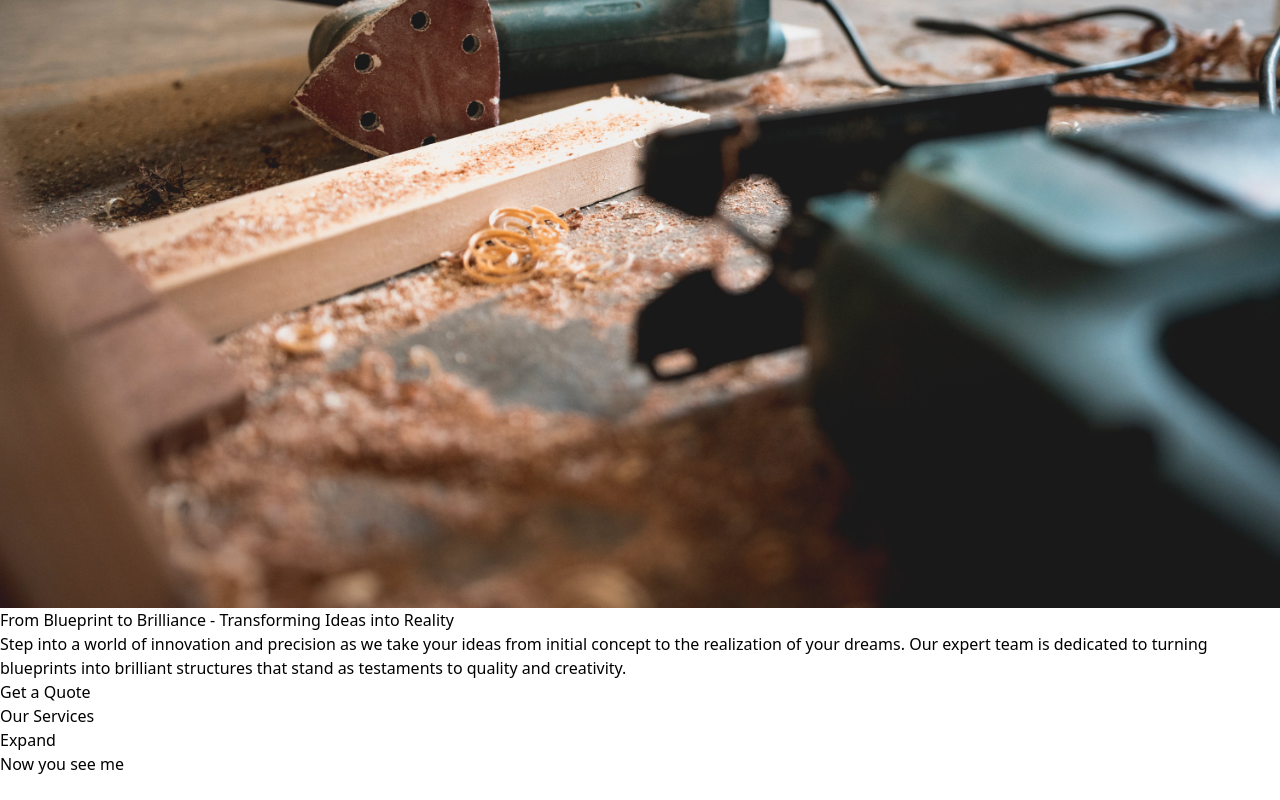
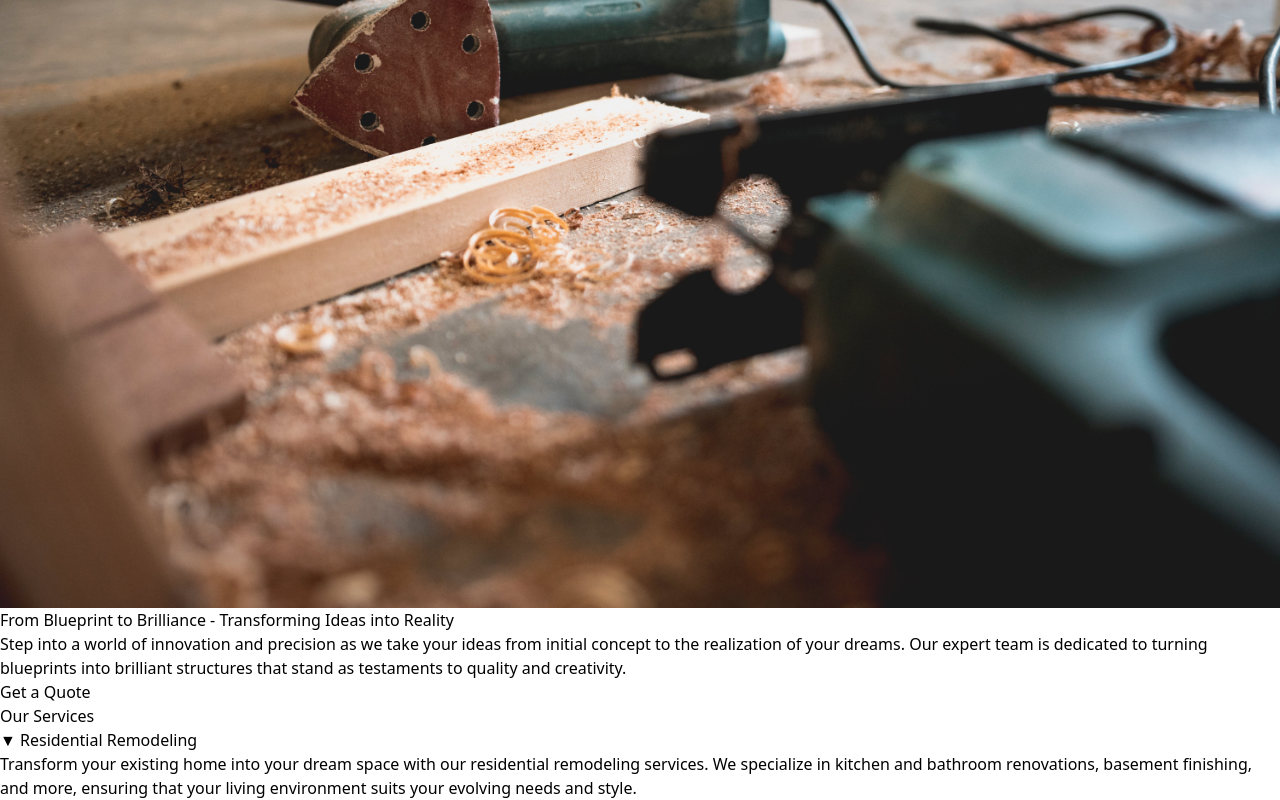
Before and after one commit to Jswens24/Swenco, a React (Vite) app: page / in a window 1280 px wide. Shown: the part 841-1641 px from the top of the page. Before the commit the page ends 1617 px from the top, so only its background shows below. Built offline with nearby package versions, Linux system fonts and the light colour scheme.

Commit message:
added collapsible div

```diff
--- a/src/components/Services.jsx
+++ b/src/components/Services.jsx
@@ -2,15 +2,21 @@ import React, { useState } from 'react'
 
 const Services = () => {
     const [isCollapsed, setIsCollapsed] = useState(true);
+
+    function handleClick() {
+        setIsCollapsed(!isCollapsed);
+    }
+
     return (
         <div>
             <h1>Our Services</h1>
-            <div>
-                <button onClick={() => setIsCollapsed(false)}>{isCollapsed ? 'Expand' : 'Collapse'}</button>
-                <p className={isCollapsed ? 'hidden' : ''}>Now you see me</p>
-            </div>
+            <button onClick={handleClick}>
+                {isCollapsed ? '▼ Residential Remodeling' : '► Residential Remodeling'}
+            </button>
+            {isCollapsed && <p>Transform your existing home into your dream space with our residential remodeling services. We specialize in kitchen and bathroom renovations, basement finishing, and more, ensuring that your living environment suits your evolving needs and style.</p>}
+
         </div>
-    )
+    );
 }
 
 export default Services
```
